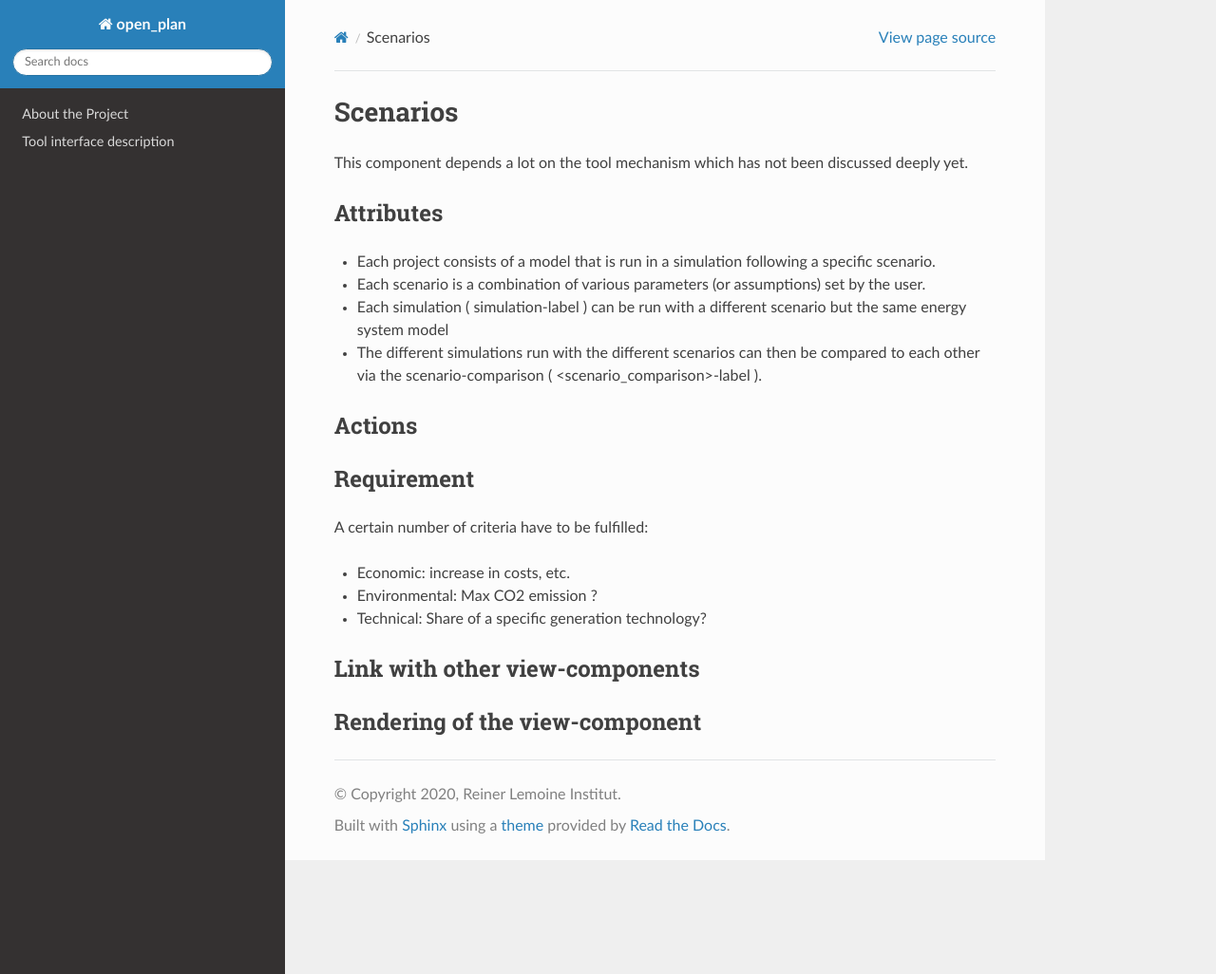
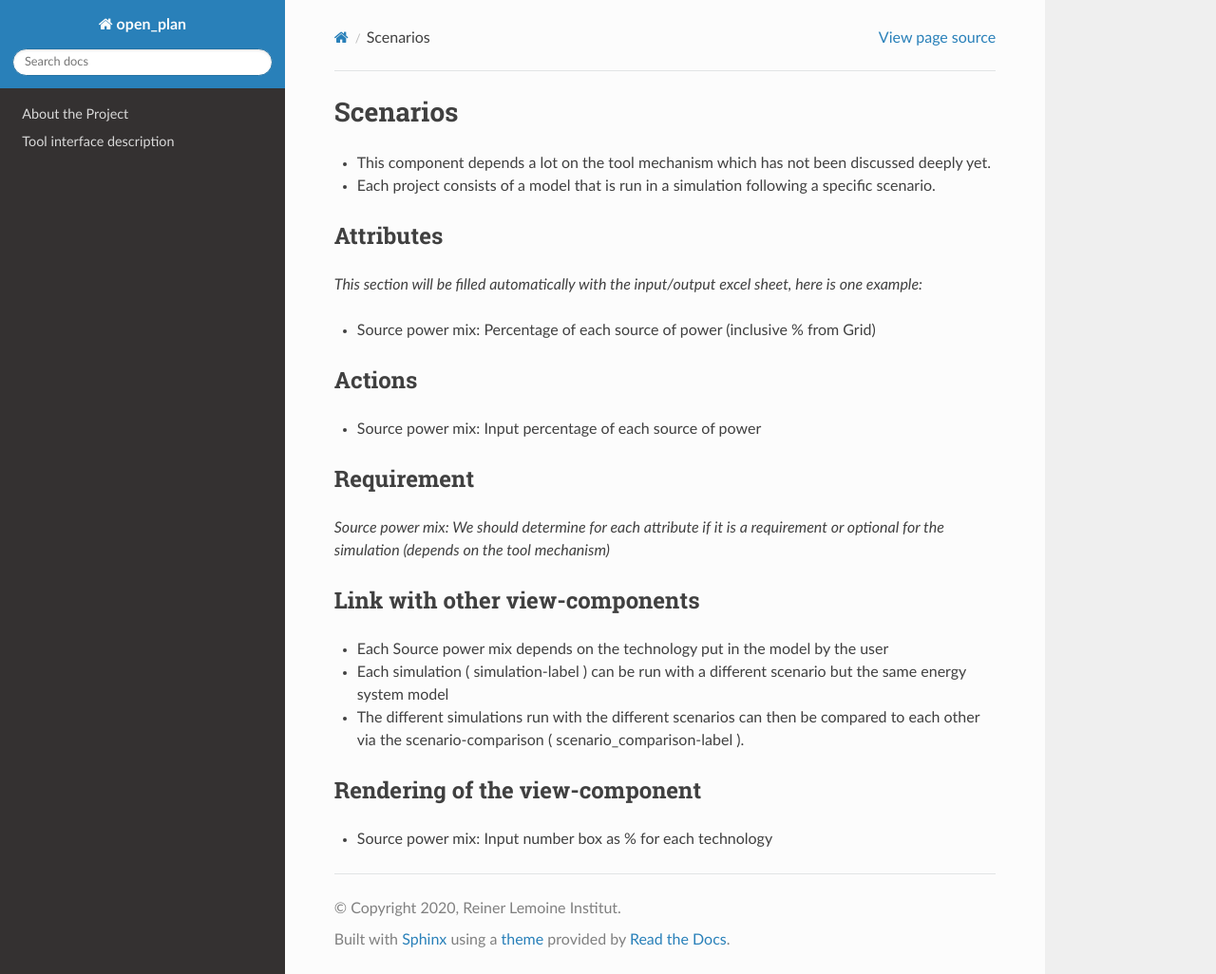
Before and after one commit to rl-institut/open_plan, a Sphinx documentation site: the page built from docs/view_components/scenarios.rst, in a window 1280 px wide and 1026 px high. Shown: the whole window at 95% size. Built offline with Sphinx 7.4.7 and the Read the Docs theme 2.0.0, drawn with Linux system fonts in a browser that asks for light colours; formulas are drawn with MathJax 3.

Commit message:
Apply reviews

```diff
--- a/docs/view_components/scenarios.rst
+++ b/docs/view_components/scenarios.rst
@@ -1,34 +1,36 @@
 .. reference for this view-component
 .. you can refer to this component using :ref:`<component_name>-label`
 
-.. _<scenarios>-label:
+.. _scenarios-label:
 
 
 Scenarios
-----------
-This component depends a lot on the tool mechanism which has not been discussed deeply yet.
+---------
+* This component depends a lot on the tool mechanism which has not been discussed deeply yet.
+* Each project consists of a model that is run in a simulation following a specific scenario.
 
 Attributes
 ^^^^^^^^^^
-* Each project consists of a model that is run in a simulation following a specific scenario.
-* Each scenario is a combination of various parameters (or assumptions) set by the user.
-* Each simulation ( :ref:`simulation-label` ) can be run with a different scenario but the same energy system model
-* The different simulations run with the different scenarios can then be compared to each other via the scenario-comparison ( :ref:`<scenario_comparison>-label` ).
+*This section will be filled automatically with the input/output excel sheet, here is one example:*
+
+* Source power mix: Percentage of each source of power (inclusive % from Grid)
 
 Actions
 ^^^^^^^
+* Source power mix: Input percentage of each source of power
 
 
 Requirement
 ^^^^^^^^^^^
-A certain number of criteria have to be fulfilled:
 
-* Economic: increase in costs, etc.
-* Environmental: Max CO2 emission ?
-* Technical: Share of a specific generation technology?
+*Source power mix: We should determine for each attribute if it is a requirement or optional for the simulation (depends on the tool mechanism)*
 
 Link with other view-components
 ^^^^^^^^^^^^^^^^^^^^^^^^^^^^^^^
+* Each Source power mix depends on the technology put in the model by the user
+* Each simulation ( :ref:`simulation-label` ) can be run with a different scenario but the same energy system model
+* The different simulations run with the different scenarios can then be compared to each other via the scenario-comparison ( :ref:`scenario_comparison-label` ).
 
 Rendering of the view-component
 ^^^^^^^^^^^^^^^^^^^^^^^^^^^^^^^
+* Source power mix: Input number box as % for each technology
```
